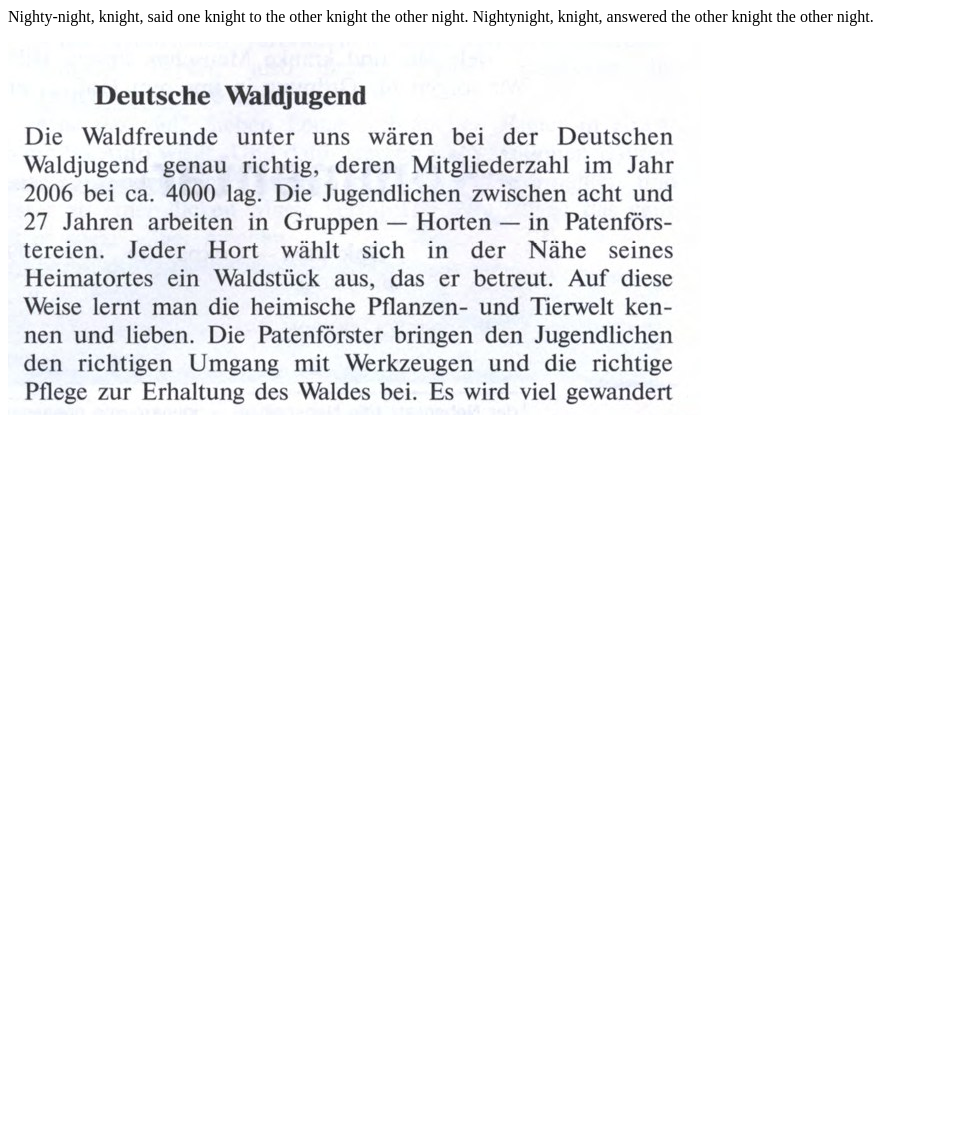
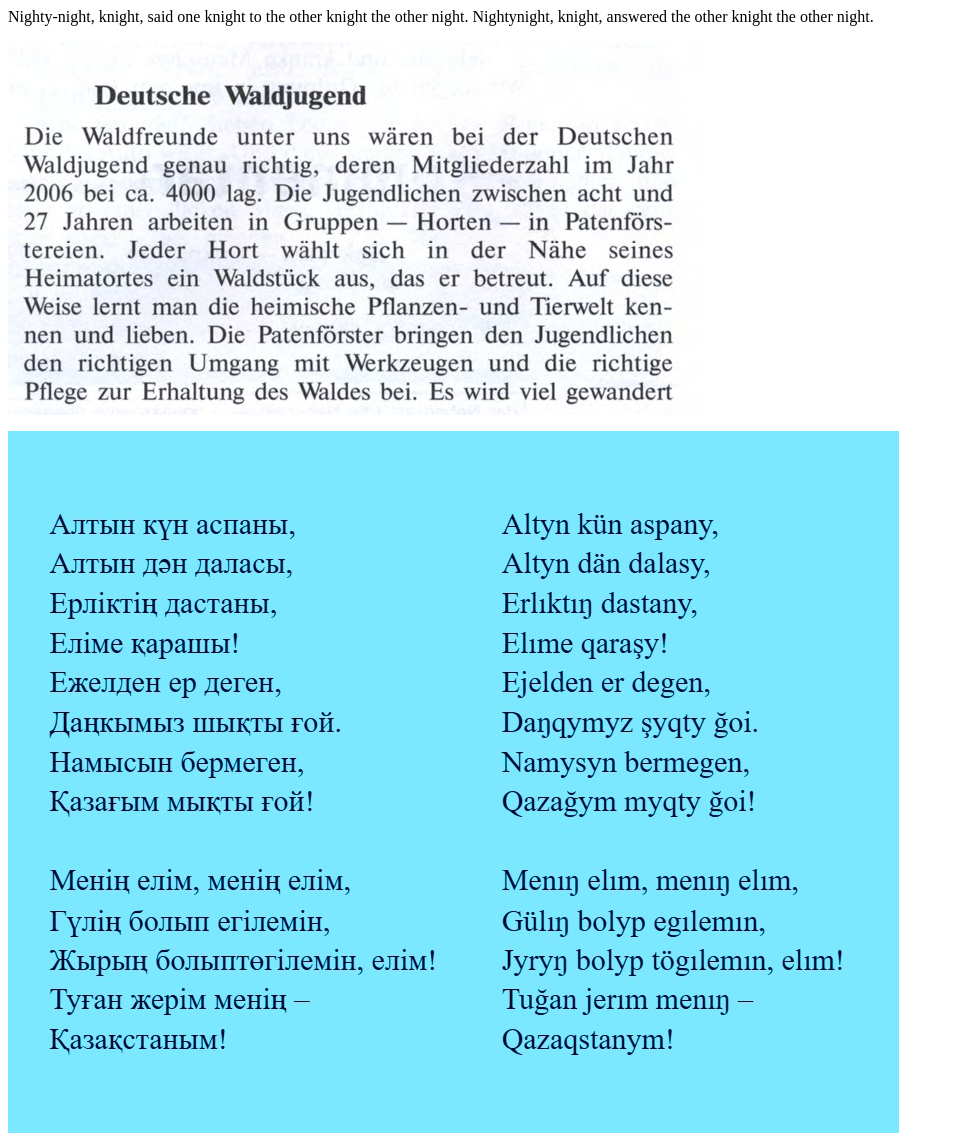
Before and after one commit to MaximuSG140/file_handlers, a plain HTML site: page images/index.html in a window 1280 px wide. Shown: the whole page, without its empty margins (0-954 px from the left). Before the commit the page ends 800 px from the top, so only its background shows below. Drawn offline with Linux system fonts and the light colour scheme.

Commit message:
Add picture

```diff
--- a/images/index.html
+++ b/images/index.html
@@ -6,5 +6,6 @@
   <p>Nighty-night, knight, said one knight to the other knight the other night. Nightynight, knight, answered the other knight the other night.</p>
   <p></p>
   <p><img src="images/dutch.jpeg"></p>
+  <p><img src="images/kazak.jpeg"></p>
  </body>
 </html>
```
Also changed, not shown: images/images/kazak.jpeg (added).
